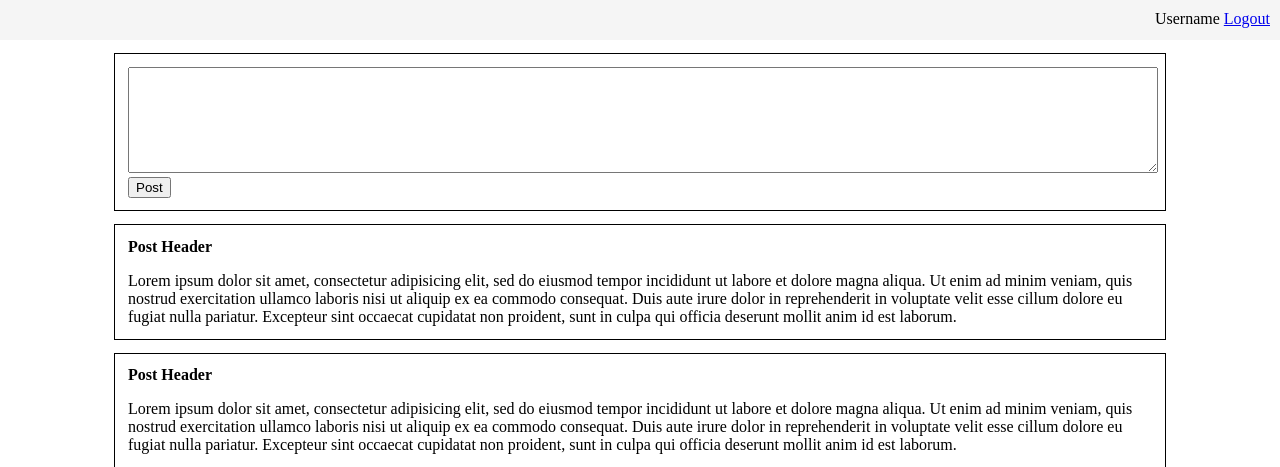
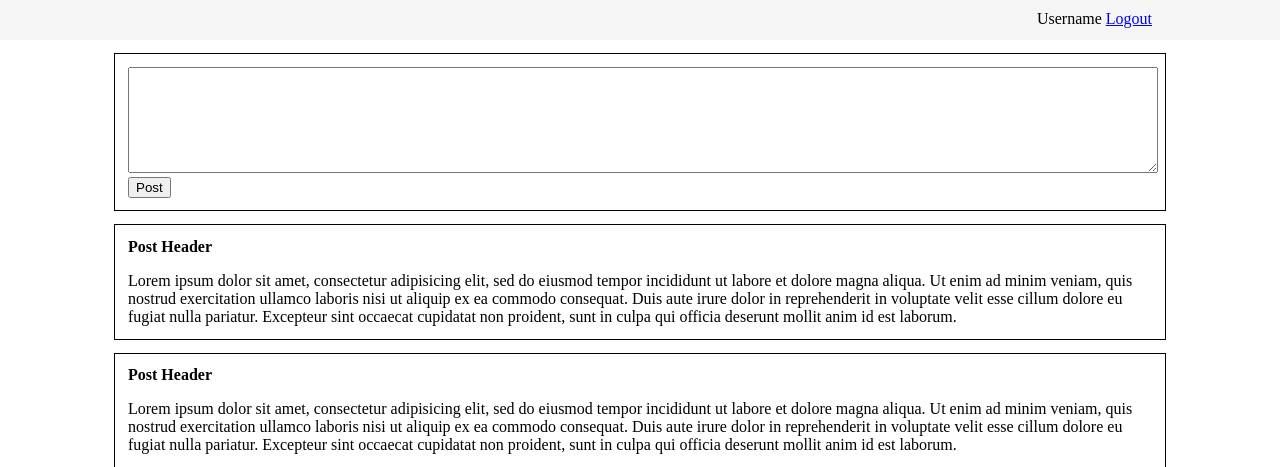
Before and after one commit to mrp130/mooc-binus-basic-php, a PHP site: page / in a window 1280 px wide. Shown: the top 467 px of the page. Run offline with PHP 8.4, Linux system fonts and the light colour scheme.

Commit message:
change style

```diff
--- a/style.css
+++ b/style.css
@@ -6,7 +6,7 @@ body{
 nav{
 	background: whitesmoke;
 	height: 20px;
-	padding: 10px;
+	padding: 10px 10% 10px 10%;
 }
 
 .card{
```
